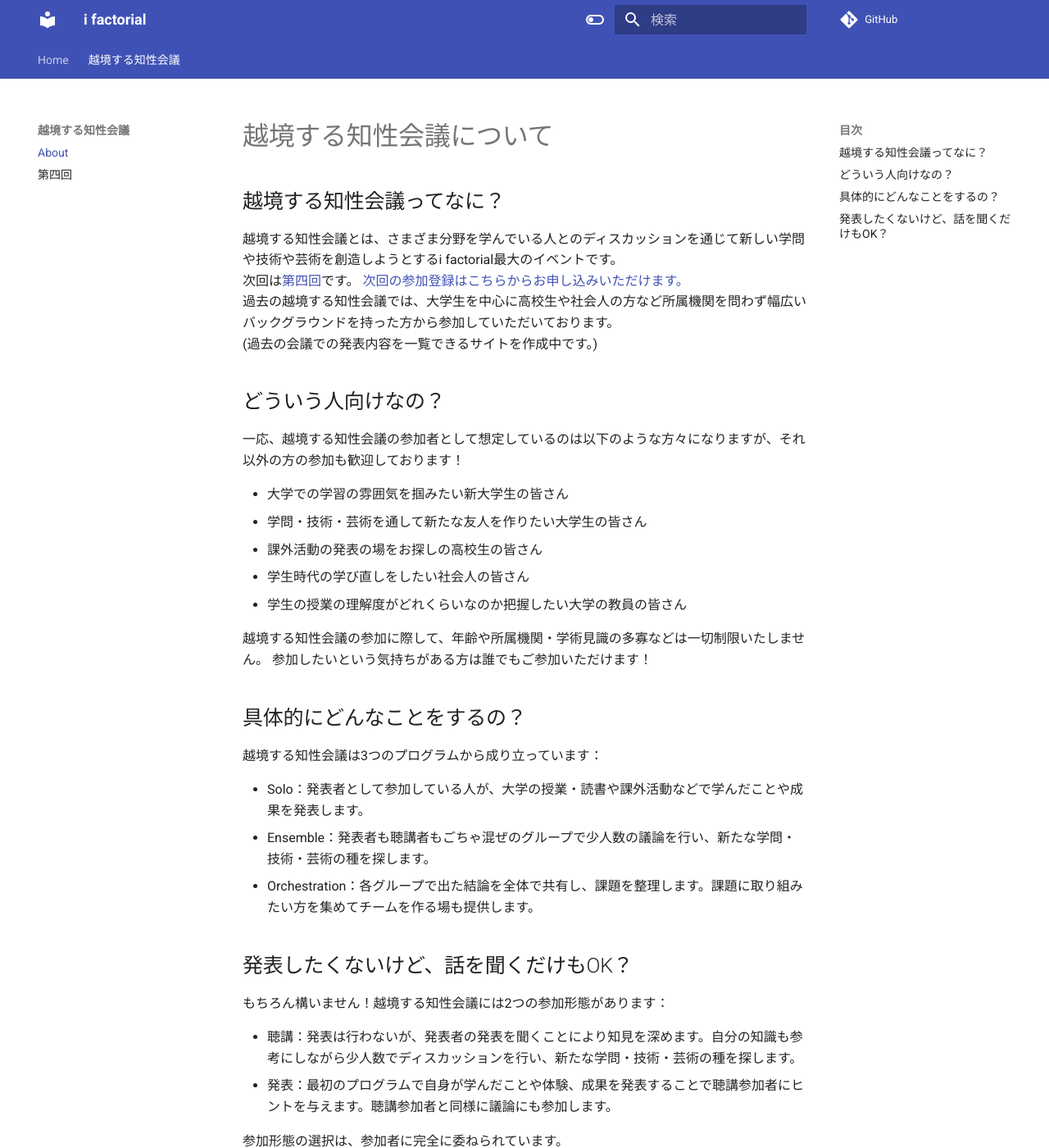
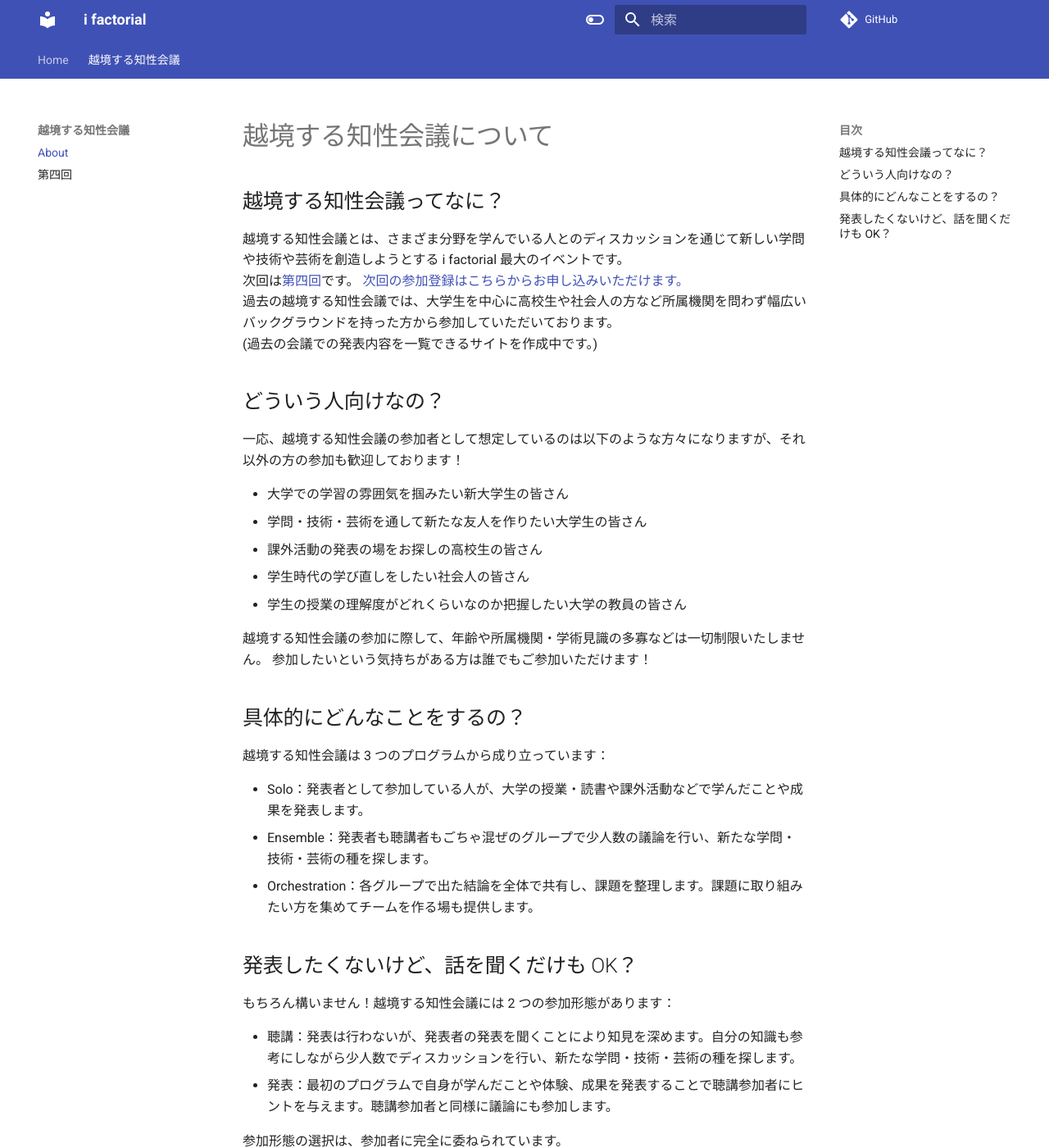
Before and after one commit to i-factorial/ifactorial_website, an MkDocs documentation site: the page built from docs/ekkyo/ekkyo_about.md, in a window 1280 px wide and 1400 px high. Shown: the whole window at 82% size. Built offline with MkDocs 1.6.1 and Material for MkDocs 9.7.7, drawn with Linux system fonts in a browser that asks for light colours; comment, search, counter and statistics services are not loaded.

```diff
--- a/docs/ekkyo/ekkyo_about.md
+++ b/docs/ekkyo/ekkyo_about.md
@@ -1,12 +1,15 @@
 # 越境する知性会議について
+
 ## 越境する知性会議ってなに？
-越境する知性会議とは、さまざま分野を学んでいる人とのディスカッションを通じて新しい学問や技術や芸術を創造しようとするi factorial最大のイベントです。
-次回は[第四回](./ekkyo/event4.md)です。
+
+越境する知性会議とは、さまざま分野を学んでいる人とのディスカッションを通じて新しい学問や技術や芸術を創造しようとする i factorial 最大のイベントです。
+次回は[第四回](./event4.md)です。
 [次回の参加登録はこちらからお申し込みいただけます。](https://forms.gle/Sdy53h5LUSWp9ftr5)
 過去の越境する知性会議では、大学生を中心に高校生や社会人の方など所属機関を問わず幅広いバックグラウンドを持った方から参加していただいております。
 (過去の会議での発表内容を一覧できるサイトを作成中です。)
 
 ## どういう人向けなの？
+
 一応、越境する知性会議の参加者として想定しているのは以下のような方々になりますが、それ以外の方の参加も歓迎しております！
 
 - 大学での学習の雰囲気を掴みたい新大学生の皆さん
@@ -19,14 +22,16 @@
 参加したいという気持ちがある方は誰でもご参加いただけます！
 
 ## 具体的にどんなことをするの？
-越境する知性会議は3つのプログラムから成り立っています：
+
+越境する知性会議は 3 つのプログラムから成り立っています：
 
 - Solo：発表者として参加している人が、大学の授業・読書や課外活動などで学んだことや成果を発表します。
 - Ensemble：発表者も聴講者もごちゃ混ぜのグループで少人数の議論を行い、新たな学問・技術・芸術の種を探します。
 - Orchestration：各グループで出た結論を全体で共有し、課題を整理します。課題に取り組みたい方を集めてチームを作る場も提供します。
 
-## 発表したくないけど、話を聞くだけもOK？
-もちろん構いません！越境する知性会議には2つの参加形態があります：
+## 発表したくないけど、話を聞くだけも OK？
+
+もちろん構いません！越境する知性会議には 2 つの参加形態があります：
 
 - 聴講：発表は行わないが、発表者の発表を聞くことにより知見を深めます。自分の知識も参考にしながら少人数でディスカッションを行い、新たな学問・技術・芸術の種を探します。
 - 発表：最初のプログラムで自身が学んだことや体験、成果を発表することで聴講参加者にヒントを与えます。聴講参加者と同様に議論にも参加します。
```
